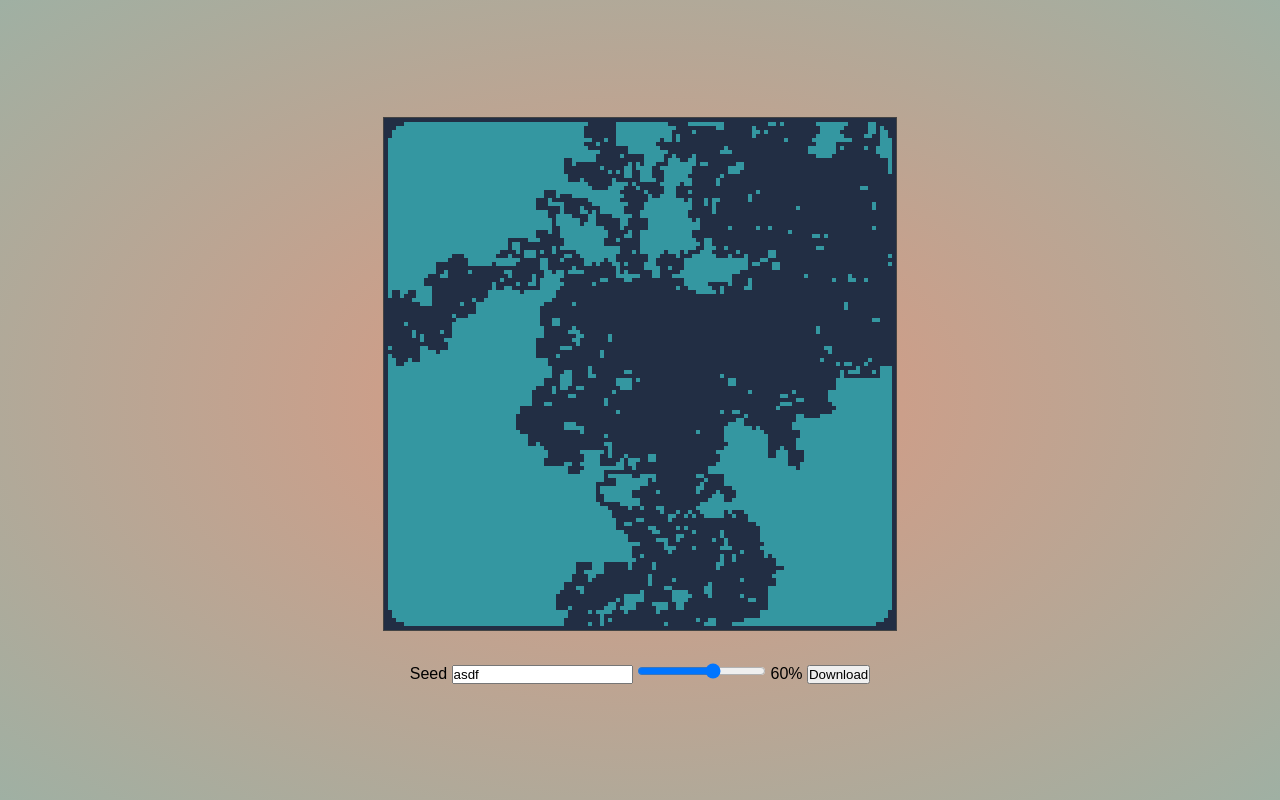
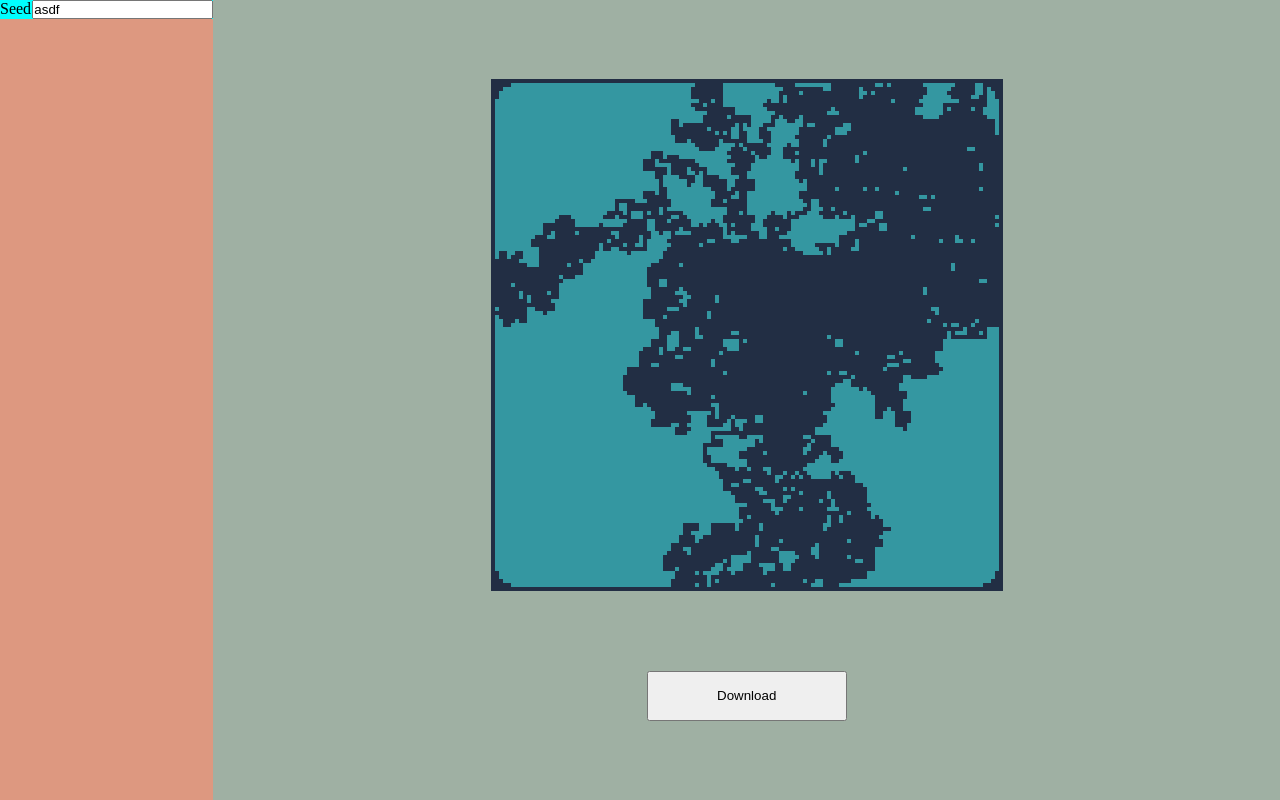
Before and after one commit to nicholasleexyz/ncas, a website with bundled scripts: page javascript_version/index.html in a window 1280 px wide. Built offline with nearby package versions, Linux system fonts and the light colour scheme.

Commit message:
layout updates

```diff
--- a/javascript_version/bundle.js
+++ b/javascript_version/bundle.js
@@ -1,4 +1,6 @@
 (function(){function r(e,n,t){function o(i,f){if(!n[i]){if(!e[i]){var c="function"==typeof require&&require;if(!f&&c)return c(i,!0);if(u)return u(i,!0);var a=new Error("Cannot find module '"+i+"'");throw a.code="MODULE_NOT_FOUND",a}var p=n[i]={exports:{}};e[i][0].call(p.exports,function(r){var n=e[i][1][r];return o(n||r)},p,p.exports,r,e,n,t)}return n[i].exports}for(var u="function"==typeof require&&require,i=0;i<t.length;i++)o(t[i]);return o}return r})()({1:[function(require,module,exports){
+
+},{}],2:[function(require,module,exports){
 // A library of seedable RNGs implemented in Javascript.
 //
 // Usage:
@@ -60,7 +62,7 @@ sr.tychei = tychei;
 
 module.exports = sr;
 
-},{"./lib/alea":2,"./lib/tychei":3,"./lib/xor128":4,"./lib/xor4096":5,"./lib/xorshift7":6,"./lib/xorwow":7,"./seedrandom":8}],2:[function(require,module,exports){
+},{"./lib/alea":3,"./lib/tychei":4,"./lib/xor128":5,"./lib/xor4096":6,"./lib/xorshift7":7,"./lib/xorwow":8,"./seedrandom":9}],3:[function(require,module,exports){
 // A port of an algorithm by Johannes Baagøe <baagoe@baagoe.com>, 2010
 // http://baagoe.com/en/RandomMusings/javascript/
 // https://github.com/nquinlan/better-random-numbers-for-javascript-mirror
@@ -176,7 +178,7 @@ if (module && module.exports) {
 
 
 
-},{}],3:[function(require,module,exports){
+},{}],4:[function(require,module,exports){
 // A Javascript implementaion of the "Tyche-i" prng algorithm by
 // Samuel Neves and Filipe Araujo.
 // See https://eden.dei.uc.pt/~sneves/pubs/2011-snfa2.pdf
@@ -281,7 +283,7 @@ if (module && module.exports) {
 
 
 
-},{}],4:[function(require,module,exports){
+},{}],5:[function(require,module,exports){
 // A Javascript implementaion of the "xor128" prng algorithm by
 // George Marsaglia.  See http://www.jstatsoft.org/v08/i14/paper
 
@@ -364,7 +366,7 @@ if (module && module.exports) {
 
 
 
-},{}],5:[function(require,module,exports){
+},{}],6:[function(require,module,exports){
 // A Javascript implementaion of Richard Brent's Xorgens xor4096 algorithm.
 //
 // This fast non-cryptographic random number generator is designed for
@@ -512,7 +514,7 @@ if (module && module.exports) {
   (typeof define) == 'function' && define   // present with an AMD loader
 );
 
-},{}],6:[function(require,module,exports){
+},{}],7:[function(require,module,exports){
 // A Javascript implementaion of the "xorshift7" algorithm by
 // François Panneton and Pierre L'ecuyer:
 // "On the Xorgshift Random Number Generators"
@@ -611,7 +613,7 @@ if (module && module.exports) {
 );
 
 
-},{}],7:[function(require,module,exports){
+},{}],8:[function(require,module,exports){
 // A Javascript implementaion of the "xorwow" prng algorithm by
 // George Marsaglia.  See http://www.jstatsoft.org/v08/i14/paper
 
@@ -699,7 +701,7 @@ if (module && module.exports) {
 
 
 
-},{}],8:[function(require,module,exports){
+},{}],9:[function(require,module,exports){
 /*
 Copyright 2019 David Bau.
 
@@ -954,7 +956,7 @@ if ((typeof module) == 'object' && module.exports) {
   Math    // math: package containing random, pow, and seedrandom
 );
 
-},{"crypto":10}],9:[function(require,module,exports){
+},{"crypto":1}],10:[function(require,module,exports){
 /*
     remove small bits
     wandering drunkard option
@@ -976,22 +978,22 @@ const cellSize = 4;
 const cols = Math.floor(width / cellSize);
 const rows = Math.floor(height / cellSize);
 
-let density = 0.6;
-const density_input = document.querySelector('#density input');
-const density_label = document.querySelector('#density span');
+// let density = 0.6;
+// const density_input = document.querySelector('#density input');
+// const density_label = document.querySelector('#density span');
 
 const seed_input = document.querySelector('#seed input');
 
-density_input.value = density;
-let decimalToPercent = (decimal) =>
-    Math.floor(decimal * 100) + "%";
-density_label.innerText = decimalToPercent(density);
+// density_input.value = density;
+// let decimalToPercent = (decimal) =>
+//     Math.floor(decimal * 100) + "%";
+// density_label.innerText = decimalToPercent(density);
 
-density_input.addEventListener('input', () => {
-    density = density_input.value;
-    density_label.innerText = decimalToPercent(density);
-    generateGrid();
-});
+// density_input.addEventListener('input', () => {
+//     density = density_input.value;
+//     density_label.innerText = decimalToPercent(density);
+//     generateGrid();
+// });
 
 seed_input.addEventListener('input', () => {
     seed = seed_input.value;
@@ -1047,24 +1049,24 @@ function generateCellularAutomata(noise) {
     return ca;
 }
 
-function generateNoise(seed) {
-    let rng = new seedrandom(seed);
+// function generateNoise(seed) {
+//     let rng = new seedrandom(seed);
 
-    let noise = [];
+//     let noise = [];
 
-    for (let y = 0; y < rows; y++) {
-        noise[y] = [];
-        for (let x = 0; x < cols; x++) {
-            if (y == 0 || x == 0 || y == (rows - 1) || x == (cols - 1)) {
-                noise[y][x] = 1;
-            }
-            else {
-                noise[y][x] = rng() < density ? 1 : 0;
-            }
-        }
-    }
-    return noise;
-}
+//     for (let y = 0; y < rows; y++) {
+//         noise[y] = [];
+//         for (let x = 0; x < cols; x++) {
+//             if (y == 0 || x == 0 || y == (rows - 1) || x == (cols - 1)) {
+//                 noise[y][x] = 1;
+//             }
+//             else {
+//                 noise[y][x] = rng() < density ? 1 : 0;
+//             }
+//         }
+//     }
+//     return noise;
+// }
 
 function generateWanderingDrunkardNoise(seed, numOfDrunkards) {
     let rng = new seedrandom(seed);
@@ -1160,6 +1162,4 @@ download_button.addEventListener('click', (e) => {
     link.click();
     link.delete;
 });
-},{"seedrandom":1}],10:[function(require,module,exports){
-
-},{}]},{},[9]);
+},{"seedrandom":2}]},{},[10]);
--- a/javascript_version/index.html
+++ b/javascript_version/index.html
@@ -7,24 +7,20 @@
     <meta name="viewport" content="width=device-width, initial-scale=1.0">
     <title>Cellular Automata</title>
     <link rel="stylesheet" href="main.css" />
+    <script defer src="bundle.js"></script>
 </head>
 
 <body>
-    <main>
+    <div id="settings">
+        <div class="setting-item" id="seed">
+            <span>Seed</span>
+            <input type="text" name="seed" value="asdf">
+        </div>
+    </div>
+    <div id="map">
         <canvas></canvas>
-        <div class="controls">
-            <label id="seed">
-                <span>Seed</span>
-                <input type="text" name="seed" value="asdf">
-            </label>
-            <label id="density">
-                <input type="range" min="0" max="1" step="0.01" value="0.1" />
-                <span><!-- percentage goes here --></span>
-            </label>
-            <button id="download">Download</button>
-        </div>
-    </main>
-    <script src="bundle.js"></script>
+        <button id="download">Download</button>
+    </div>
 </body>
 
 </html>
--- a/javascript_version/main.css
+++ b/javascript_version/main.css
@@ -1,4 +1,59 @@
+
+#map {
+    display: flex;
+    align-items: center;
+    justify-content: space-evenly;
+    height: 100vh;
+    width: 100%;
+    flex-flow: column wrap;
+    background-color: #9FB0A3;
+}
+
+#download {
+    /* background-color: red; */
+    width: 200px;
+    height: 50px;
+}
+
+.setting-item {
+    display: flex;
+    justify-content: space-between;
+    width: 100%;
+    background-color: aqua;
+}
+
+#settings {
+    display: flex;
+    flex-flow: row wrap;
+    width: 20%;
+    min-width: 200px;
+    align-content: start;
+    justify-content: space-between;
+
+    background-color: #DD9880;
+}
+
+canvas {
+    /* background-color: blue; */
+    width: 512px;
+    height: 512px;
+}
+
+body {
+    display: flex;
+    flex-flow: row nowrap;
+    align-content: center;
+    justify-content: start;
+    height: 100vh;
+    width: auto;
+}
+
 * {
+    margin: 0;
+    padding: 0;
+}
+
+/* * {
     margin: 0;
     padding: 0;
     box-sizing: border-box;
@@ -12,12 +67,10 @@ main {
     align-items: center;
     justify-content: center;
     min-height: 100vh;
-    /* background: radial-gradient(#9FB0A3, #DD9880); */
     background: radial-gradient(#DD9880,#9FB0A3);
-    /* background: radial-gradient(#DF9881, #9FB0A3); */
 }
 
 canvas {
     border: 1px solid #444;
     margin-bottom: 2rem;
-}
+} */
```
Also changed, not shown: javascript_version/src/main.js (+28 -28 lines).
